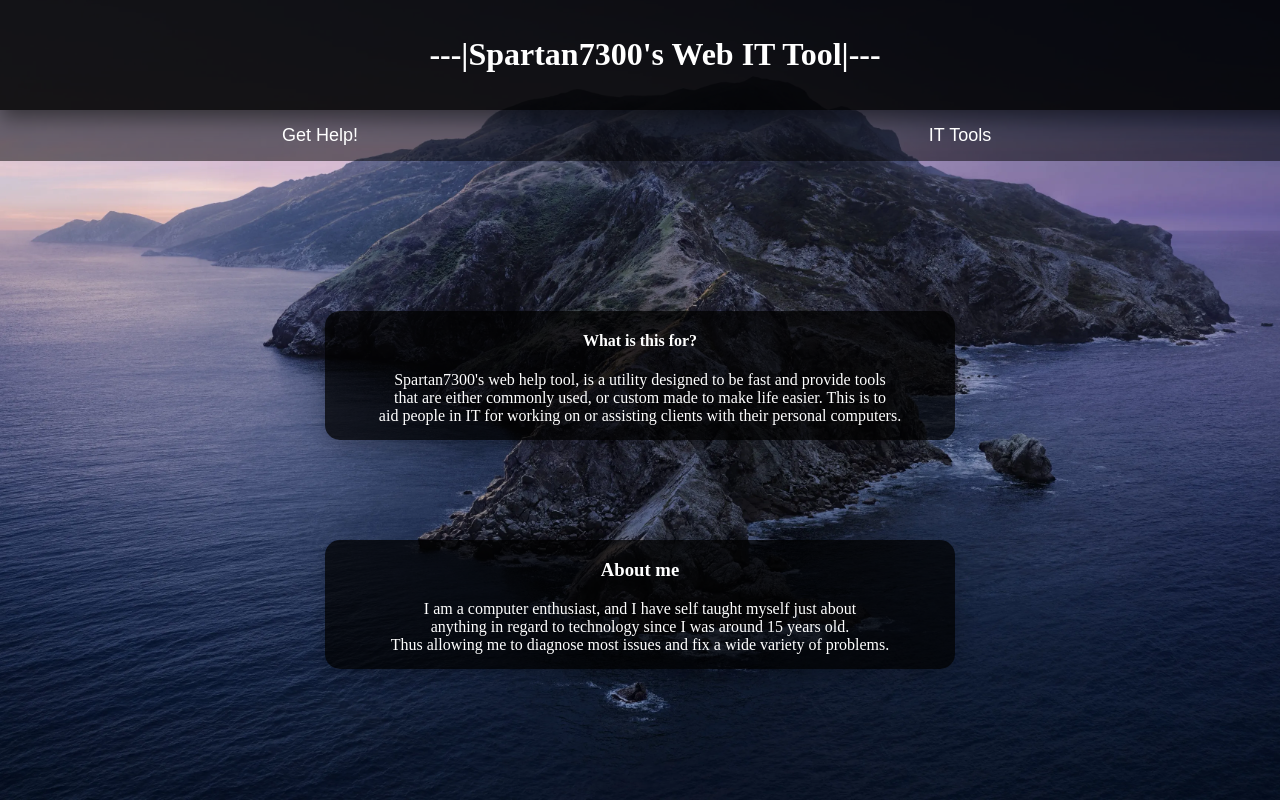
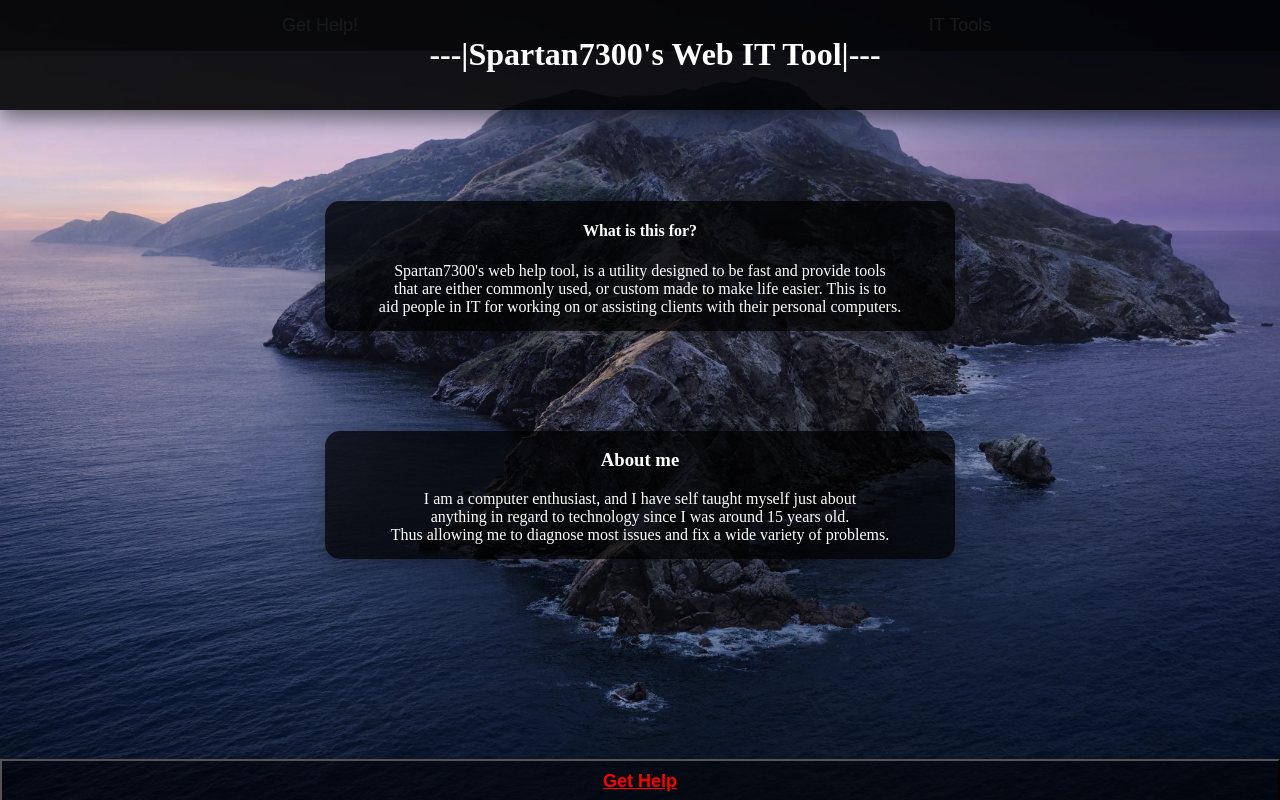
Before and after one commit to Spartan7300/Spartans-IT-Web-Tool, a plain HTML site: page index.html in a window 1280 px wide. Shown: the top 800 px of the page. Drawn offline with Linux system fonts and the light colour scheme.

Commit message:
Update index.css

```diff
--- a/files/css/index.css
+++ b/files/css/index.css
@@ -1,7 +1,7 @@
 
 .main-title {
   width: 100%;
-  position: fixed, center;
+  position: fixed;
   top: 0;
   color: white;
   background: rgba(0, 0, 0, 0.9);
@@ -14,9 +14,9 @@
 
 body {
   background-image: url("Design/index.webp");
-  background-size: cover;        /* Fill entire screen */
-  background-position: center;   /* Center the image */
-  background-repeat: no-repeat;  /* Prevent tiling */
+  background-size: cover;
+  background-position: center;
+  background-repeat: no-repeat;
   background-attachment: fixed;
 
   min-height: 100vh;
```
